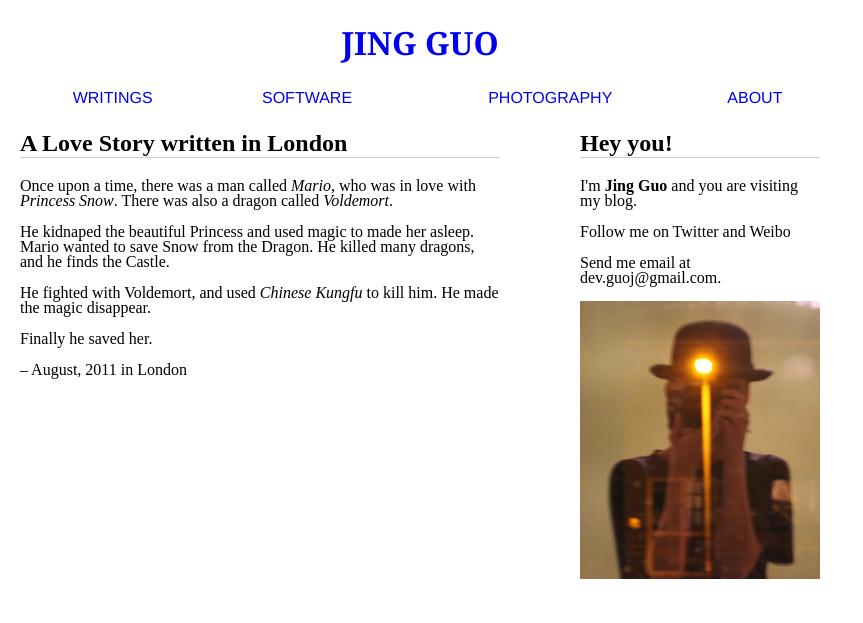
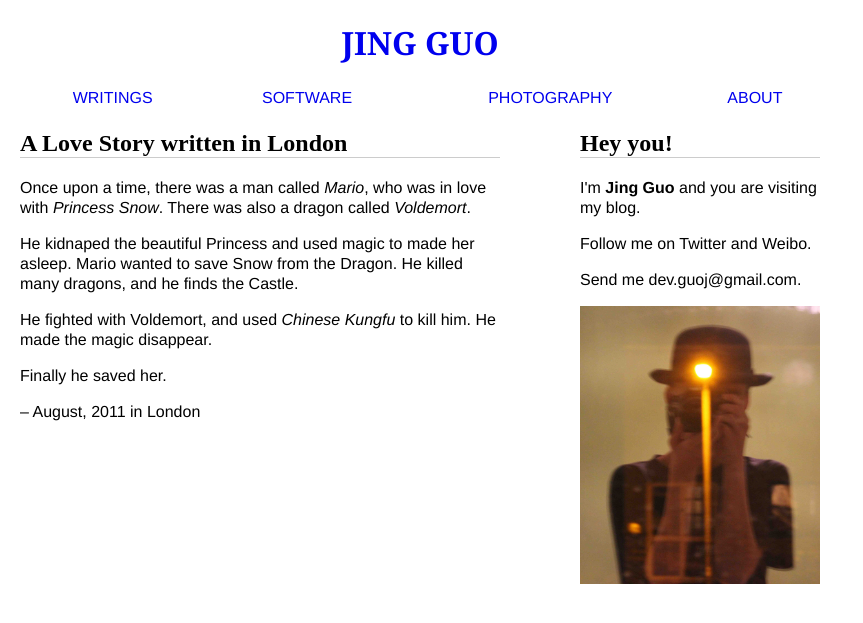
Before and after one commit to guojing0/guojing0.github.io, a Jekyll site: the page built from _posts/2011-08-25-love-story-written-in-london.md, in a window 1280 px wide. Shown: the top 623 px of the page, without its empty margins (0-863 px from the left). Built offline with Jekyll 4.4.1, drawn with Linux system fonts in a browser that asks for light colours; Markdown is read by kramdown in place of the engine named in the settings.

Commit message:
submit fonts of p

```diff
--- a/_layouts/foo.html
+++ b/_layouts/foo.html
@@ -29,7 +29,9 @@
       }
 
       p {
-        line-height: 15px;
+        line-height: 125%;
+        font-family: Helvetica;
+        font-size: 16px;
       }
 
       .left {
@@ -86,8 +88,8 @@
           <h2>Hey you!</h2>
           <div class="bio">
             <p>I'm <strong>Jing Guo</strong> and you are visiting my blog.</p>
-            <p>Follow me on Twitter and Weibo</p>
-            <p>Send me email at dev.guoj@gmail.com.</p>
+            <p>Follow me on Twitter and Weibo.</p>
+            <p>Send me dev.guoj@gmail.com.</p>
 
             <img src="/images/me.jpg" width="100%">
         </div>
```
